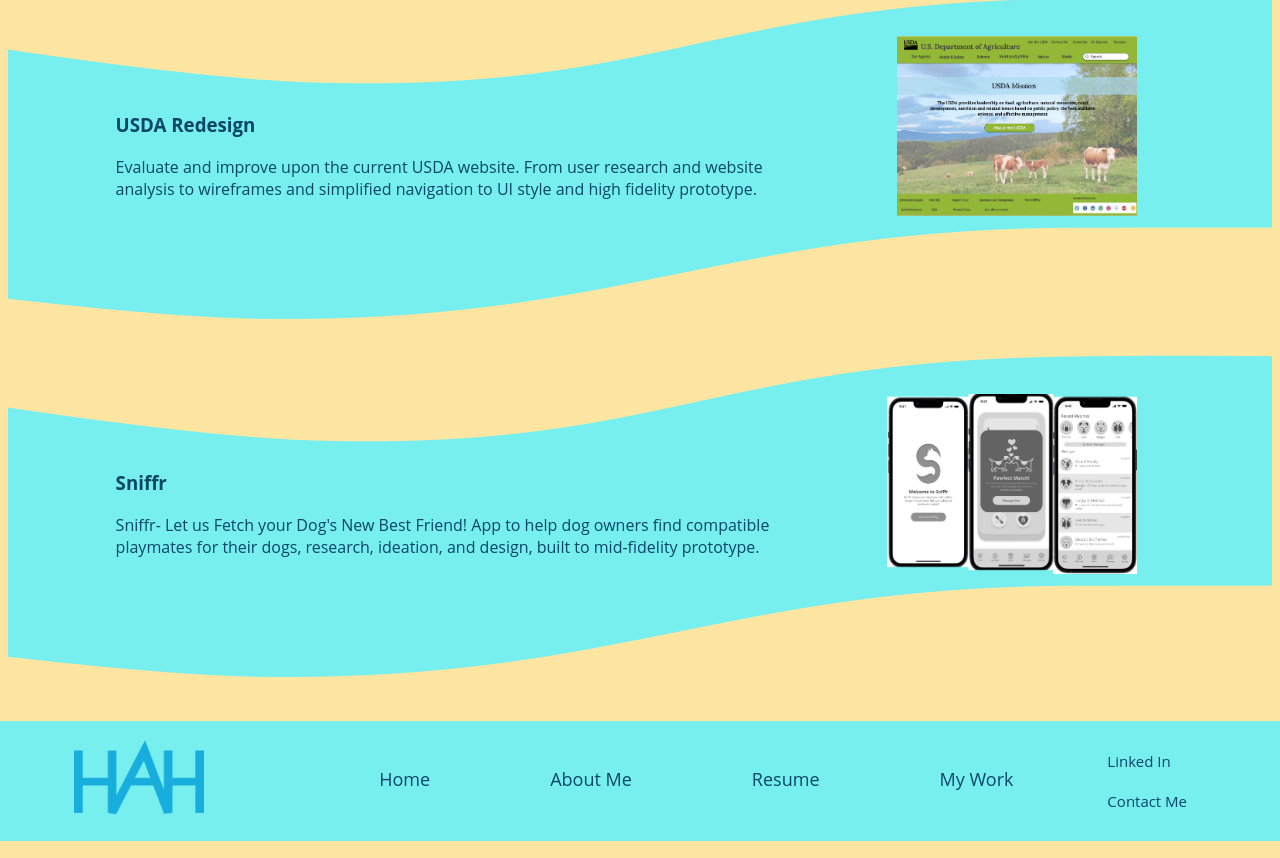
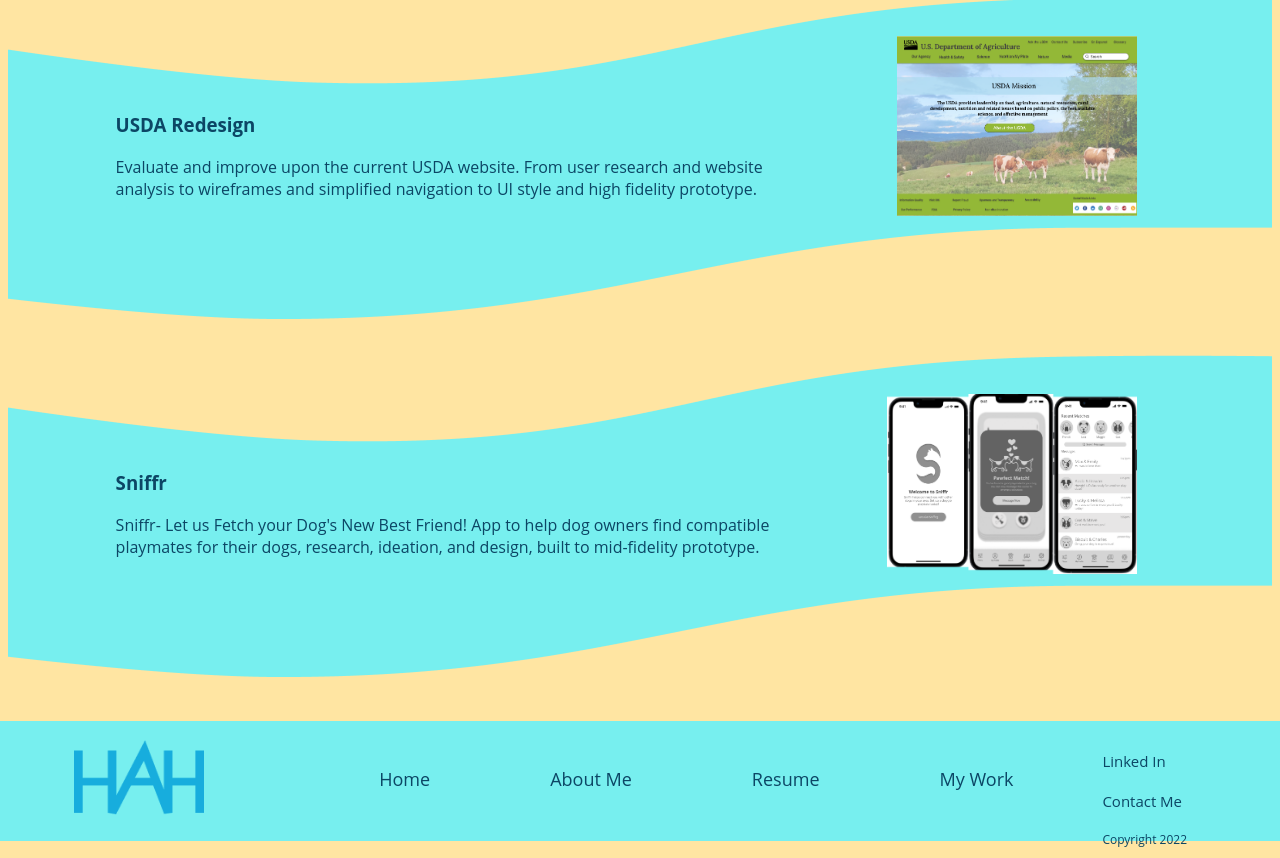
Before and after one commit to HAHerrick/portfolio_repo, a plain HTML site: page index.html in a window 1280 px wide. Shown: the part 1062-1920 px from the top of the page. Drawn offline with Linux system fonts and the light colour scheme.

Commit message:
added copyright to footer

```diff
--- a/css/index.css
+++ b/css/index.css
@@ -113,6 +113,12 @@ footer{display: flex;
   right: -10px;
   bottom: -10px;
 }
+.copyright{
+  font-size: 12px;
+
+
+
+}
 @media only screen and (max-width: 600px){
   .hor{padding: 0;
   font-size: 14px;}
--- a/index.html
+++ b/index.html
@@ -83,7 +83,10 @@
     <ul class="vertical">
         <li class="vert">Linked In</li>
         <li class="vert">Contact Me</li>
+        <li class="vert copyright">Copyright 2022</li>
     </ul>
+
 </div>
+
 </footer>
 </body>
```
